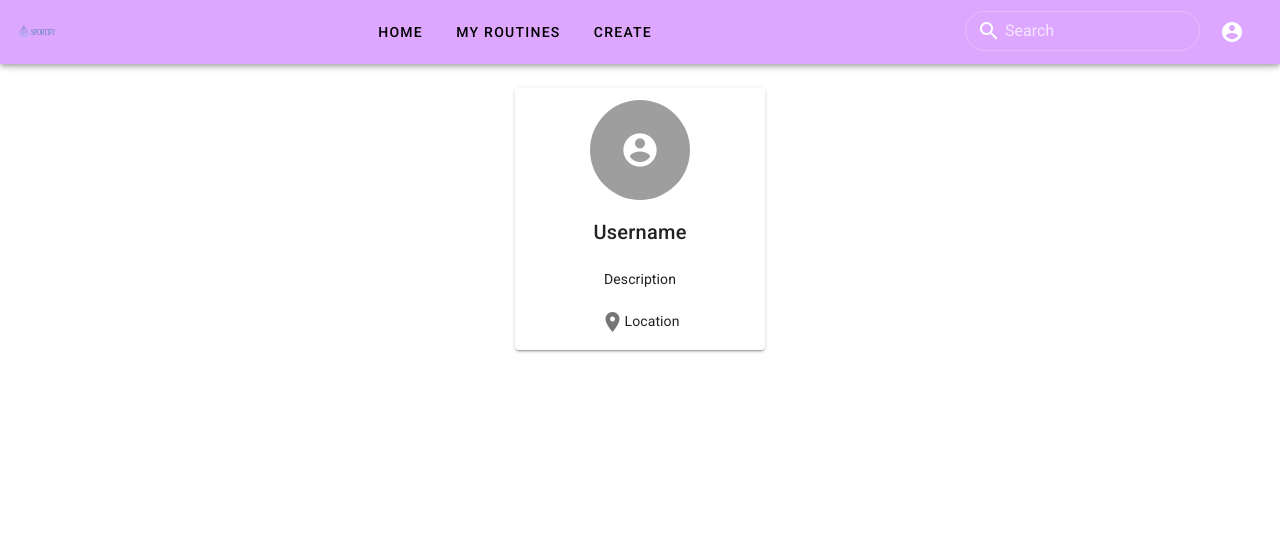
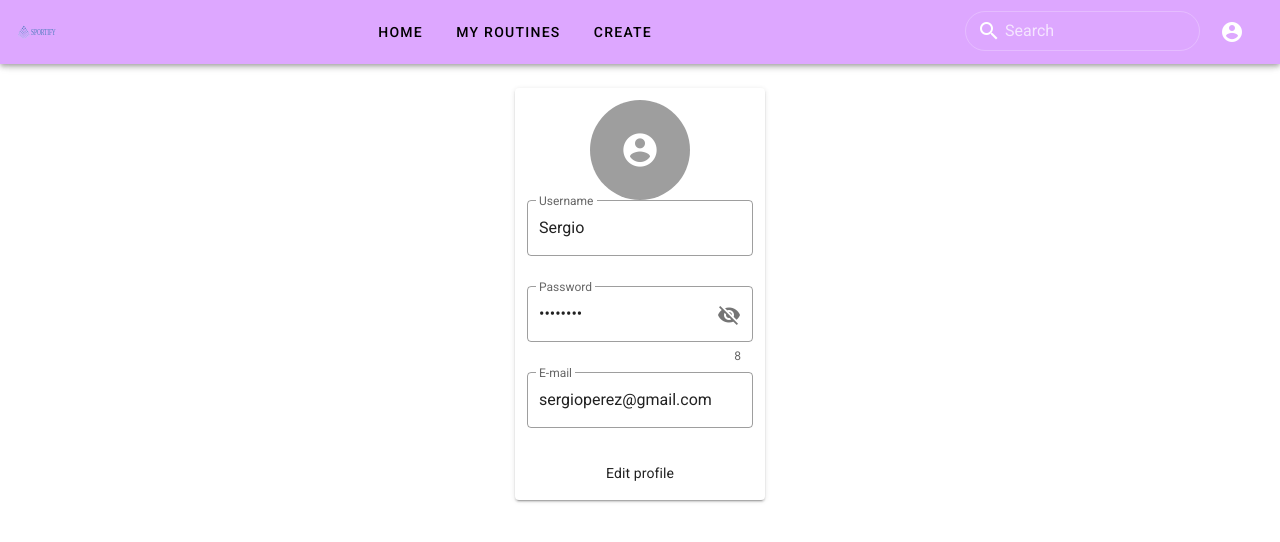
Before and after one commit to sebitokazu/sportify-web, a Vue app: page /profile in a window 1280 px wide. Shown: the top 542 px of the page. Built offline with nearby package versions, Linux system fonts and the light colour scheme.

Commit message:
Avance en profile
Ademas avance en home

```diff
--- a/src/components/Excercise.vue
+++ b/src/components/Excercise.vue
@@ -1,5 +1,5 @@
 <template>
-    <v-card max-width="160" class="ma-lg-2">
+    <v-card class="ma-lg-2 pa-lg-2 ma-md-4">
         <v-img
             class="white--text align-end"
             height="130px"
@@ -9,15 +9,17 @@
                 <v-icon>visibility</v-icon>
             </v-btn>
 
-            <v-card-title>Estocadas</v-card-title>
+            <v-card-title>{{excerciseName}}</v-card-title>
         </v-img>
         <v-card-actions>
+            <v-row>
                 <v-btn color="primary" text>
                     <v-icon small class="mr-2">
                         add
                     </v-icon>
                     Add
                 </v-btn>
+            </v-row>
             <v-btn color="primary" text>
                 <v-icon small class="mr-2">
                     mdi-pencil
@@ -30,7 +32,10 @@
 
 <script>
 export default {
-    name: "Excercise"
+    name: "Excercise",
+    props: {
+        excerciseName: String
+    }
 };
 </script>
 
--- a/src/views/HomeView.vue
+++ b/src/views/HomeView.vue
@@ -10,6 +10,9 @@
                         v-for="(item, index) in buttons"
                         :key="index"
                     >
+                        <v-card>
+                            <v-row>
+                                <v-col>
                                     <v-btn
                                         color="purple darken-1"
                                         x-large
@@ -17,8 +20,16 @@
                                         width="175"
                                         height="175"
                                     >
+
                                         <v-icon x-large>{{ item.icon }}</v-icon>
+
                                     </v-btn>
+                                </v-col>
+                                <v-col>
+                                    <v-card-text>{{item.text}}</v-card-text>
+                                </v-col>
+                            </v-row>
+                        </v-card>
                     </v-col>
                 </v-row>
             </v-container>
@@ -38,7 +49,9 @@ export default {
     name: "HomeView",
     components: { NavBar },
     data: () => ({
-        buttons: [{ icon: "add" }, { icon: "create" }, { icon: "people" }]
+        buttons: [{ icon: "add", text: "Ingrese para crear una nueva rutina o ejercicios" },
+            { icon: "create", text: "Ingrese para editar tus rutinas o ejercicios" },
+            { icon: "people", text: "Ingrese para poder buscar ..." }]
     })
 };
 </script>
--- a/src/views/LoginView.vue
+++ b/src/views/LoginView.vue
@@ -52,6 +52,7 @@
                                         >
                                             Sign Up
                                         </v-btn>
+
                                     </v-row>
                                 </v-container>
                             </v-card-actions>
--- a/src/views/MyRoutines.vue
+++ b/src/views/MyRoutines.vue
@@ -4,6 +4,7 @@
         <v-main>
             <v-container fluid>
                 <template>
+
                     <v-data-table
                         :headers="headers"
                         :items="myRoutines"
@@ -108,7 +109,7 @@
                                                             v-model="
                                                                 editedItem.difficulty
                                                             "
-                                                            label="difficulty"
+                                                            label = "difficulty"
                                                         ></v-text-field>
                                                     </v-col>
                                                     <v-col
@@ -264,70 +265,70 @@ export default {
                 {
                     name: "Frozen Yogurt",
                     duration: 159,
-                    difficulty: 6.0,
+                    difficulty: 1,
                     places: 24,
                     groups: 4.0
                 },
                 {
                     name: "Ice cream sandwich",
                     duration: 237,
-                    difficulty: 9.0,
+                    difficulty: 2,
                     places: 37,
                     groups: 4.3
                 },
                 {
                     name: "Eclair",
                     duration: 262,
-                    difficulty: 16.0,
+                    difficulty: 2,
                     places: 23,
                     groups: 6.0
                 },
                 {
                     name: "Cupcake",
                     duration: 305,
-                    difficulty: 3.7,
+                    difficulty: 3,
                     places: 67,
                     groups: 4.3
                 },
                 {
                     name: "Gingerbread",
                     duration: 356,
-                    difficulty: 16.0,
+                    difficulty: 1,
                     places: 49,
                     groups: 3.9
                 },
                 {
                     name: "Jelly bean",
                     duration: 375,
-                    difficulty: 0.0,
+                    difficulty: 2,
                     places: 94,
                     groups: 0.0
                 },
                 {
                     name: "Lollipop",
                     duration: 392,
-                    difficulty: 0.2,
+                    difficulty: 3,
                     places: 98,
                     groups: 0
                 },
                 {
                     name: "Honeycomb",
                     duration: 408,
-                    difficulty: 3.2,
+                    difficulty: 0,
                     places: 87,
                     groups: 6.5
                 },
                 {
                     name: "Donut",
                     duration: 452,
-                    difficulty: 25.0,
+                    difficulty: 1,
                     places: 51,
                     groups: 4.9
                 },
                 {
                     name: "KitKat",
                     duration: 518,
-                    difficulty: 26.0,
+                    difficulty: 3,
                     places: 65,
                     groups: 7
                 }
--- a/src/views/NewRoutines.vue
+++ b/src/views/NewRoutines.vue
@@ -4,7 +4,27 @@
         <v-main>
             <v-row>
                 <v-col>
-                    <v-data-table
+                    <v-card>
+                        <v-toolbar-title>My Routine</v-toolbar-title>
+                        <v-btn
+                            color="error"
+                            dark
+                            class="mb-2 mx-2"
+                            v-bind="attrs"
+                            v-on="on"
+                        >
+                            Cancel
+                        </v-btn>
+                        <v-btn
+                            color="accent"
+                            dark
+                            class="mb-2"
+                            v-bind="attrs"
+                            v-on="on"
+                        >
+                            Save
+                        </v-btn>
+                        <v-data-table
                         :headers="headers"
                         :items="excercises"
                         sort-by="calories"
@@ -13,7 +33,7 @@
                     >
                         <template v-slot:top>
                             <v-toolbar flat>
-                                <v-toolbar-title>My Routine</v-toolbar-title>
+                                <v-toolbar-title>Warm Up</v-toolbar-title>
                                 <v-divider
                                     class="mx-4"
                                     inset
@@ -21,28 +41,6 @@
                                 ></v-divider>
 
                                 <v-dialog v-model="dialog" max-width="500px">
-                                    <template v-slot:activator="{ on, attrs }">
-                                        <v-btn
-                                            color="error"
-                                            dark
-                                            class="mb-2"
-                                            v-bind="attrs"
-                                            v-on="on"
-                                        >
-                                            Cancel
-                                        </v-btn>
-
-                                        <v-btn
-                                            color="accent"
-                                            dark
-                                            class="mb-2"
-                                            v-bind="attrs"
-                                            v-on="on"
-                                        >
-                                            Save
-                                        </v-btn>
-                                    </template>
-
                                     <v-card>
                                         <v-card-title>
                                             <span class="headline">{{
@@ -167,6 +165,7 @@
                             </v-btn>
                         </template>
                     </v-data-table>
+                    </v-card>
                 </v-col>
                 <v-divider vertical></v-divider>
                 <v-col cols="6" md="6">
@@ -182,11 +181,9 @@
                             </v-row>
                             <v-row>
                                 <v-col v-for="n in 4" :key="n" cols="12" sm="3">
-                                    <v-card class="pa-2" tile>
-                                        <v-row v-for="n in 6" :key="n">
-                                            <Excercise />
+                                        <v-row v-for="k in listaEjercicios" :key="k">
+                                            <Excercise excercise-name="Estocadas" />
                                         </v-row>
-                                    </v-card>
                                 </v-col>
                             </v-row>
                         </template>
@@ -207,6 +204,7 @@ export default {
     data: () => ({
         dialog: false,
         dialogDelete: false,
+        listaEjercicios: ['Estocadas', 'Flexiones', 'Abdominales', 'Sentadillas'],
         headers: [
             {
                 text: "Excercise name",
--- a/src/views/ProfileView.vue
+++ b/src/views/ProfileView.vue
@@ -15,7 +15,8 @@
                                 <v-img
                                     v-if="hasProfileImage"
                                     :src="getImage"
-                                ></v-img>
+                                >
+                                </v-img>
                                 <v-icon dark x-large v-else
                                     >mdi-account-circle</v-icon
                                 >
@@ -23,9 +24,28 @@
                         </v-col>
                     </v-row>
                     <v-row justify="center" no-gutters>
-                        <v-col cols="auto">
-                            <v-card-title>Username</v-card-title>
-                        </v-col>
+                        <v-text-field
+                            label="Username"
+                            outlined
+                            v-model="userName"
+                        ></v-text-field>
+                        <v-text-field
+                            label="Password"
+                            outlined
+                            v-model="password"
+                            :append-icon="show1 ? 'mdi-eye' : 'mdi-eye-off'"
+                            :rules="[rules.required, rules.min]"
+                            :type="show1 ? 'text' : 'password'"
+                            name="input-10-1"
+                            hint="At least 8 characters"
+                            counter
+                            @click:append="show1 = !show1"
+                        ></v-text-field>
+                        <v-text-field
+                            label="E-mail"
+                            outlined
+                            v-model="email"
+                        ></v-text-field>
                     </v-row>
                     <v-row
                         v-if="hasDescription"
@@ -34,19 +54,7 @@
                         class="my-n3"
                     >
                         <v-col cols="auto">
-                            <v-card-subtitle>Description</v-card-subtitle>
-                        </v-col>
-                    </v-row>
-                    <v-row
-                        v-if="hasLocation"
-                        justify="center"
-                        no-gutters
-                        class="my-n3"
-                    >
-                        <v-col cols="auto">
-                            <v-card-text>
-                                <v-icon>place</v-icon>Location
-                            </v-card-text>
+                            <v-card-subtitle>Edit profile</v-card-subtitle>
                         </v-col>
                     </v-row>
                 </v-container>
@@ -70,9 +78,18 @@ export default {
         NavBar
     },
     data: () => ({
+        show1: false,
         hasProfileImage: false,
         hasDescription: true,
-        hasLocation: true
+        hasLocation: true,
+        userName: "Sergio",
+        email: "sergioperez@gmail.com",
+        password: "Password",
+        rules: {
+            required: value => !!value || 'Required.',
+            min: v => v.length >= 8 || 'Min 8 characters',
+            emailMatch: () => ('The email and password you entered don\'t match'),
+        }
     })
 };
 </script>
```
Lines whose indentation alone changed are shown as unchanged.
